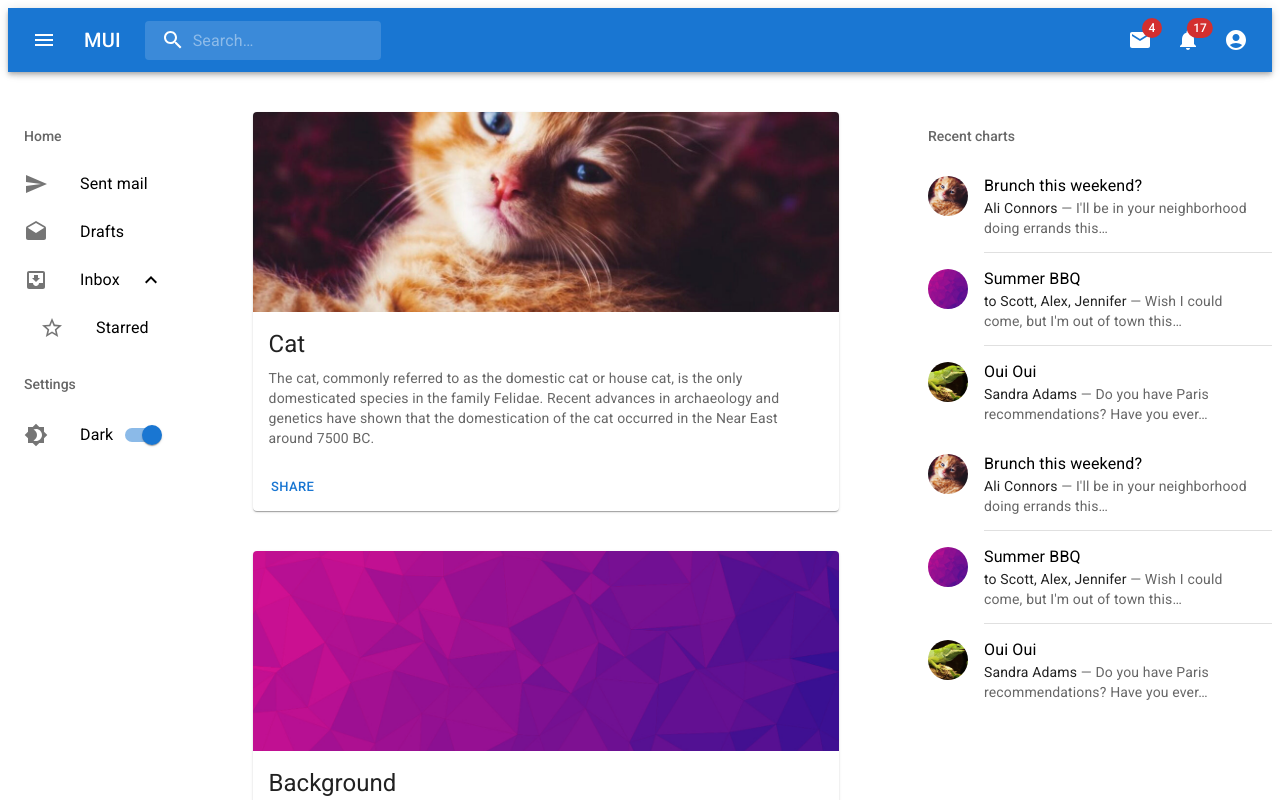
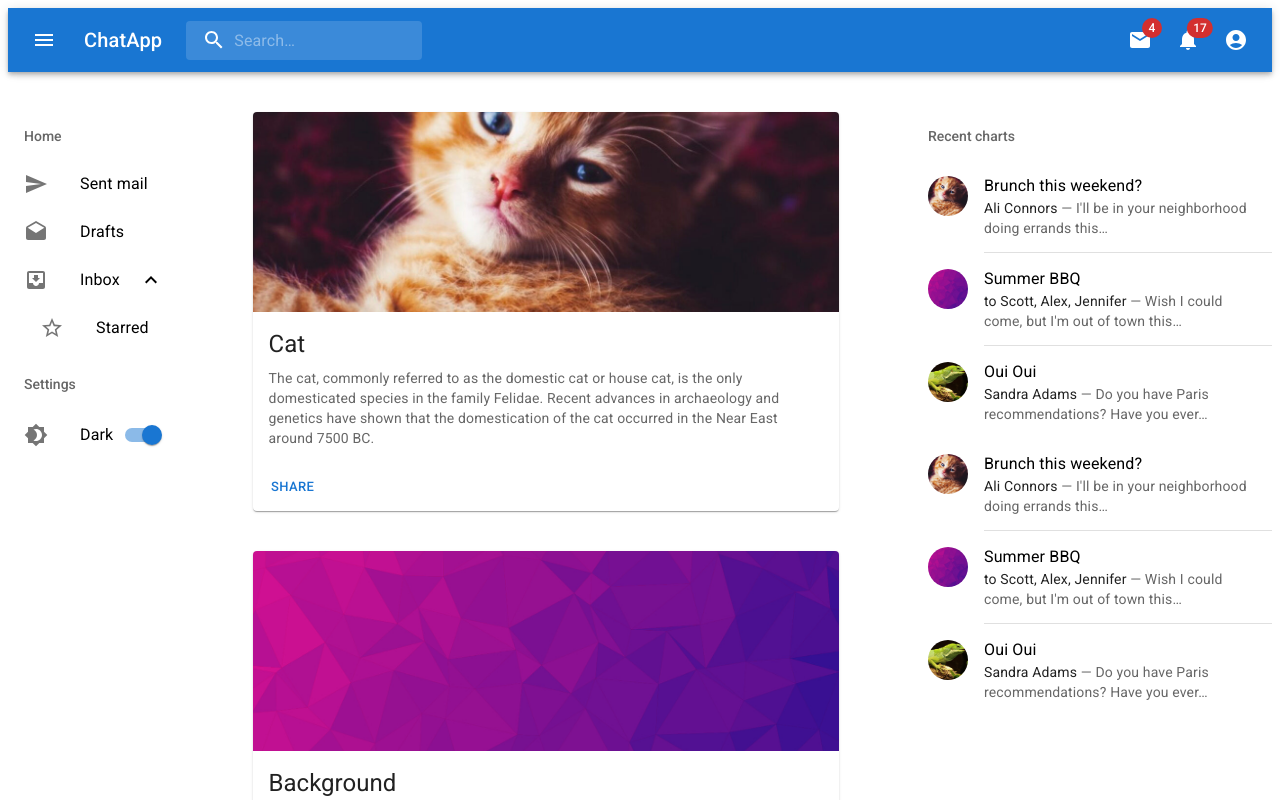
Before and after one commit to jusish/muiweb, a React (Vite) app: page / in a window 1280 px wide. Shown: the top 800 px of the page. Built offline with nearby package versions, Linux system fonts and the light colour scheme.

Commit message:
modified the navbar

```diff
--- a/src/components/NavBar.jsx
+++ b/src/components/NavBar.jsx
@@ -173,7 +173,7 @@ export default function NavBar() {
             component="div"
             sx={{ display: { xs: "none", sm: "block" } }}
           >
-            MUI
+            ChatApp
           </Typography>
           <Search>
             <SearchIconWrapper>
```
